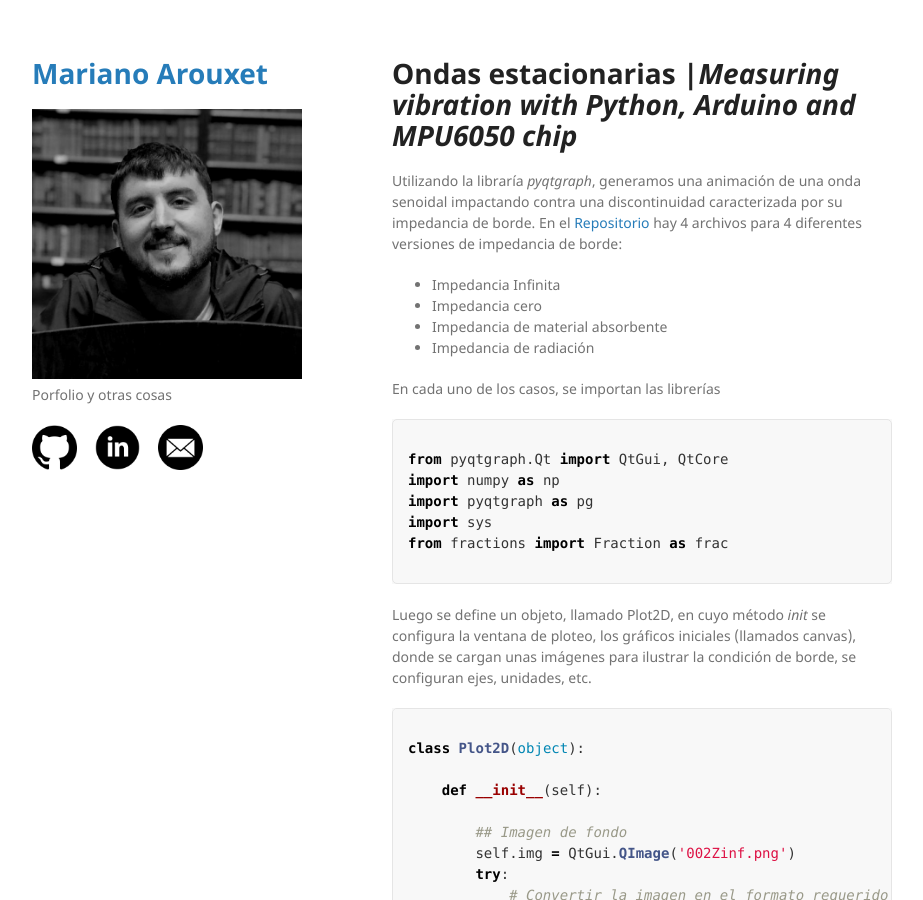
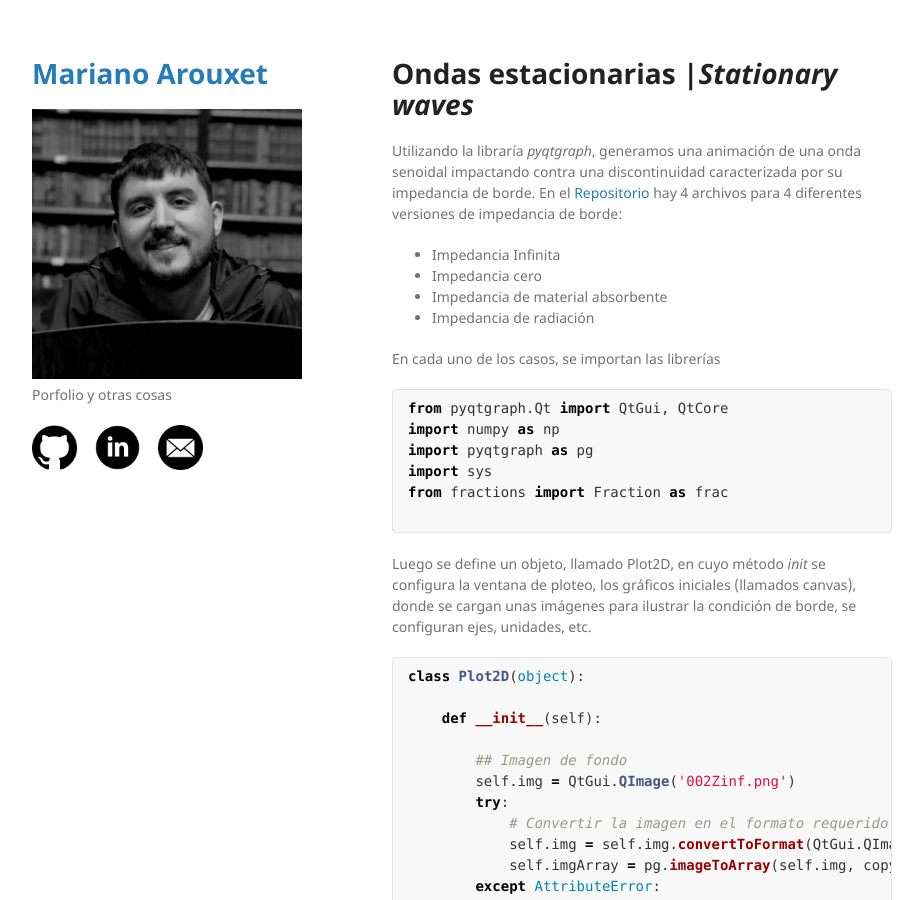
Before and after one commit to Marouxet/marouxet.github.io, a Jekyll site: the page built from estacionarias.md, in a window 1280 px wide and 900 px high. Shown: the whole window, without its empty margins (178-1101 px from the left). Built offline with Jekyll 4.4.1, drawn with Linux system fonts in a browser that asks for light colours; our own code applies the rules of GitHub Pages for plain Markdown files.

Commit message:
codigoPythonimpedancia

````diff
--- a/estacionarias.md
+++ b/estacionarias.md
@@ -3,7 +3,7 @@ layout: default
 ---
 
 
-# Ondas estacionarias |_Measuring vibration with Python, Arduino and MPU6050 chip_
+# Ondas estacionarias |_Stationary waves_
 
 Utilizando la libraría _pyqtgraph_, generamos una animación de una onda senoidal impactando contra una discontinuidad caracterizada por su impedancia de borde. En el [Repositorio](https://github.com/Marouxet/Acustica01) hay 4 archivos para 4 diferentes versiones de impedancia de borde:
 
@@ -15,7 +15,6 @@ Utilizando la libraría _pyqtgraph_, generamos una animación de una onda senoid
 En cada uno de los casos, se importan las librerías
 
 ```python
-
 from pyqtgraph.Qt import QtGui, QtCore
 import numpy as np
 import pyqtgraph as pg
@@ -28,7 +27,6 @@ from fractions import Fraction as frac
 Luego se define un objeto, llamado Plot2D, en cuyo método _init_ se configura la ventana de ploteo, los gráficos iniciales (llamados canvas), donde se cargan unas imágenes para ilustrar la condición de borde, se configuran ejes, unidades, etc.
 
 ```python
-
 class Plot2D(object):
 
     def __init__(self):
@@ -124,7 +122,6 @@ _animation_ inicia el timer y lo configura para que cada un intervalo de 75 mS s
 _start_ inicia la aplicación (tomado de la documentación de pytqgraph)
 
  ```python
-
     def start(self):
         if (sys.flags.interactive != 1) or not hasattr(QtCore, 'PYQT_VERSION'):
             QtGui.QApplication.instance().exec_()
@@ -161,7 +158,6 @@ _start_ inicia la aplicación (tomado de la documentación de pytqgraph)
 _trace_ son tres métodos, que leen la información del diccionario y la cargan en los ejes, actualizando la info cada 75 ms y generando la sensación de movilidad.
 
  ```python
-
     def trace(self,name,dataset_x,dataset_y):
         if name in self.traces1:
             self.traces1[name].setData(dataset_x,dataset_y)
@@ -191,9 +187,7 @@ _trace_ son tres métodos, que leen la información del diccionario y la cargan
             self.traces3[name] = self.canvas3.plot(pen=pg.mkPen('g', width=2, style=QtCore.Qt.DashLine))
         elif name == "sum":
             self.traces3[name] = self.canvas3.plot(pen=pg.mkPen('k', width=2.5))
-
  ```
-
 Por último, se instancia un objeto _Plot2D()_ y se llama a animation para comenzar
 
  ```python
````
